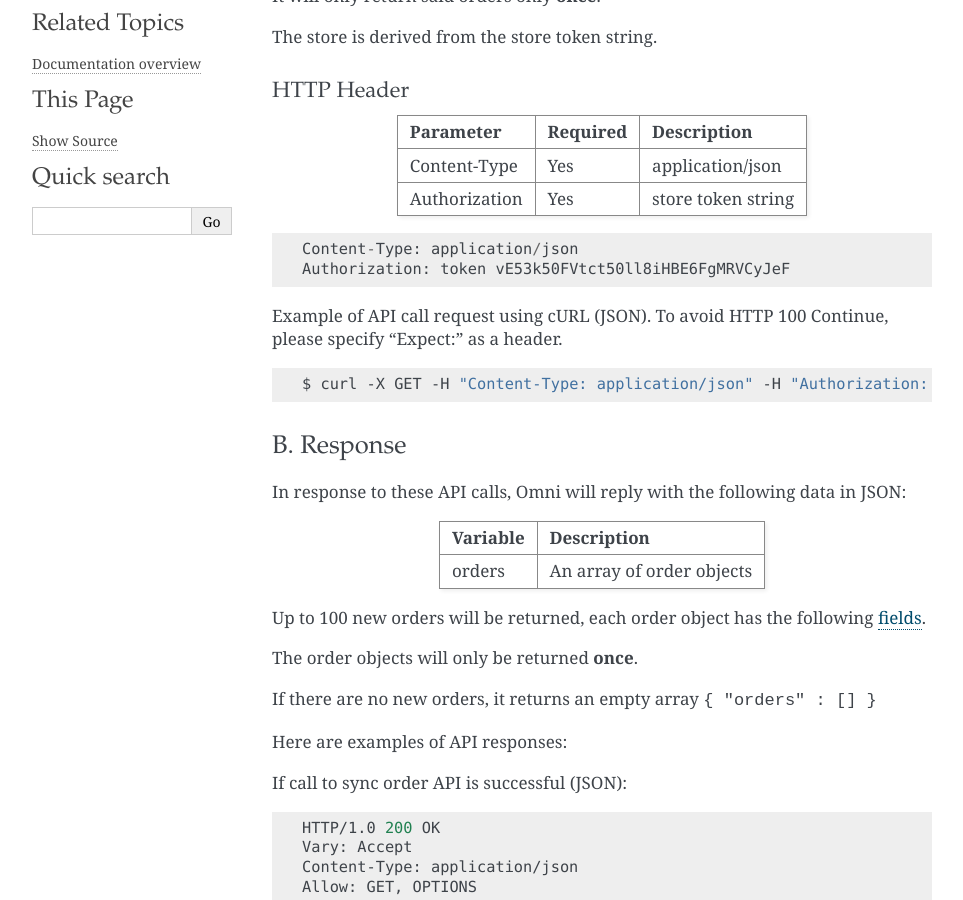
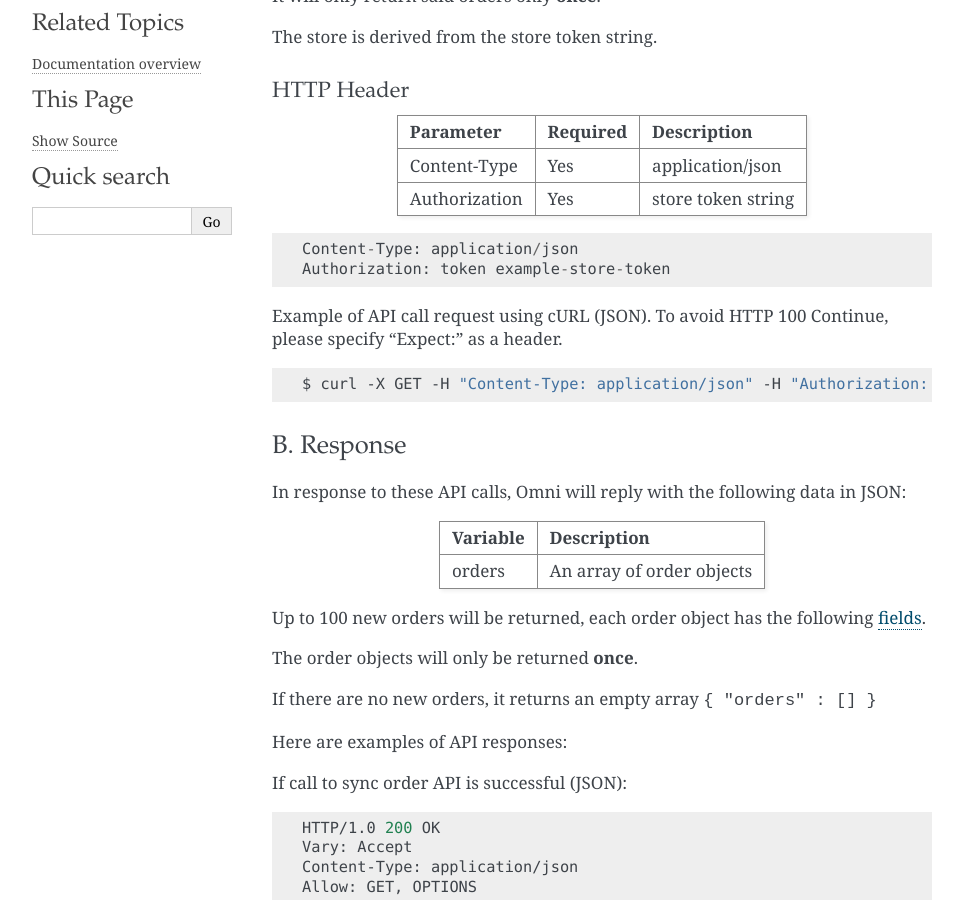
Before and after one commit to ui/stamps-api-docs, a Sphinx documentation site: the page built from source/omni_order_api.rst, in a window 1280 px wide and 900 px high, scrolled down 769 px. Shown: the whole window, without its empty margins (148-1111 px from the left). Built offline with Sphinx 7.4.7, drawn with Linux system fonts in a browser that asks for light colours; some of the changed text lies outside the part shown.

Commit message:
Update omni_order_api.rst

```diff
--- a/source/omni_order_api.rst
+++ b/source/omni_order_api.rst
@@ -50,13 +50,13 @@ Authorization       Yes         store token string
 .. code-block::
 
     Content-Type: application/json
-    Authorization: token vE53k50FVtct50ll8iHBE6FgMRVCyJeF
+    Authorization: token example-store-token
 
 Example of API call request using cURL (JSON). To avoid HTTP 100 Continue, please specify "Expect:" as a header.
 
 .. code-block:: bash
 
-    $ curl -X GET -H "Content-Type: application/json" -H "Authorization: token vE53k50FVtct50ll8iHBE6FgMRVCyJeF" -H "Expect:" https://host.com/api/store/orders/sync
+    $ curl -X GET -H "Content-Type: application/json" -H "Authorization: token example-store-token" -H "Expect:" https://host.com/api/store/orders/sync
 
 
 B. Response
@@ -152,7 +152,7 @@ If call to sync order API is successful (JSON):
     .. code-block::
 
         Content-Type: application/json
-        Authorization: token vE53k50FVtct50ll8iHBE6FgMRVCyJeF
+        Authorization: token example-store-token
 
     Query Parameter
     _______________
@@ -168,7 +168,7 @@ If call to sync order API is successful (JSON):
 
     .. code-block:: bash
 
-        $ curl -X GET -H "Content-Type: application/json" -H "Authorization: token vE53k50FVtct50ll8iHBE6FgMRVCyJeF" -H "Expect:" https://host.com/api/store/orders/get?last_order_id=0
+        $ curl -X GET -H "Content-Type: application/json" -H "Authorization: token example-store-token" -H "Expect:" https://host.com/api/store/orders/get?last_order_id=0
 
 
     B. Response
@@ -278,7 +278,7 @@ Authorization       Yes         store token string
 .. code-block::
 
     Content-Type: application/json
-    Authorization: token vE53k50FVtct50ll8iHBE6FgMRVCyJeF
+    Authorization: token example-store-token
 
 Query Parameter
 _______________
@@ -294,7 +294,7 @@ Example of API call request using cURL (JSON). To avoid HTTP 100 Continue, pleas
 
 .. code-block:: bash
 
-    $ curl -X GET -H "Content-Type: application/json" -H "Authorization: token vE53k50FVtct50ll8iHBE6FgMRVCyJeF" -H "Expect:" https://host.com/api/store/orders/details?number=FR9TL74P
+    $ curl -X GET -H "Content-Type: application/json" -H "Authorization: token example-store-token" -H "Expect:" https://host.com/api/store/orders/details?number=FR9TL74P
 
 
 B. Response
@@ -450,7 +450,7 @@ Authorization       Yes         token string
 .. code-block::
 
     Content-Type: application/json
-    Authorization: token vE53k50FVtct50ll8iHBE6FgMRVCyJeF
+    Authorization: token example-store-token
 
 Body
 ______
@@ -475,7 +475,7 @@ Example of API call request using cURL (JSON). To avoid HTTP 100 Continue, pleas
 
 .. code-block:: bash
 
-    $ curl -X POST -H "Content-Type: application/json" -H "Authorization: token vE53k50FVtct50ll8iHBE6FgMRVCyJeF" -H "Expect:" https://orders.upnormal.co.id/api/store/orders/confirm -i -d '{ "number": "FR9TL74P" }'
+    $ curl -X POST -H "Content-Type: application/json" -H "Authorization: token example-store-token" -H "Expect:" https://orders.upnormal.co.id/api/store/orders/confirm -i -d '{ "number": "FR9TL74P" }'
 
 
 Response
@@ -627,7 +627,7 @@ Authorization       Yes         token string
 .. code-block::
 
     Content-Type: application/json
-    Authorization: token vE53k50FVtct50ll8iHBE6FgMRVCyJeF
+    Authorization: token example-store-token
 
 Body
 ______
@@ -652,7 +652,7 @@ Example of API call request using cURL (JSON). To avoid HTTP 100 Continue, pleas
 
 .. code-block:: bash
 
-    $ curl -X POST -H "Content-Type: application/json" -H "Authorization: token vE53k50FVtct50ll8iHBE6FgMRVCyJeF" -H "Expect:" https://orders.upnormal.co.id/api/store/orders/paid -i -d '{ "order": "FR9TL74P" }'
+    $ curl -X POST -H "Content-Type: application/json" -H "Authorization: token example-store-token" -H "Expect:" https://orders.upnormal.co.id/api/store/orders/paid -i -d '{ "order": "FR9TL74P" }'
 
 Response
 ----------
@@ -803,7 +803,7 @@ Authorization       Yes         token string
 .. code-block::
 
     Content-Type: application/json
-    Authorization: token vE53k50FVtct50ll8iHBE6FgMRVCyJeF
+    Authorization: token example-store-token
 
 Body
 ______
@@ -828,7 +828,7 @@ Example of API call request using cURL (JSON). To avoid HTTP 100 Continue, pleas
 
 .. code-block:: bash
 
-    $ curl -X POST -H "Content-Type: application/json" -H "Authorization: token vE53k50FVtct50ll8iHBE6FgMRVCyJeF" -H "Expect:" https://orders.upnormal.co.id/api/store/orders/complete -i -d '{ "order": "FR9TL74P" }'
+    $ curl -X POST -H "Content-Type: application/json" -H "Authorization: token example-store-token" -H "Expect:" https://orders.upnormal.co.id/api/store/orders/complete -i -d '{ "order": "FR9TL74P" }'
 
 Response
 ----------
@@ -979,7 +979,7 @@ Authorization       Yes         token string
 .. code-block::
 
     Content-Type: application/json
-    Authorization: token vE53k50FVtct50ll8iHBE6FgMRVCyJeF
+    Authorization: token example-store-token
 
 Body
 ______
@@ -1004,7 +1004,7 @@ Example of API call request using cURL (JSON). To avoid HTTP 100 Continue, pleas
 
 .. code-block:: bash
 
-    $ curl -X POST -H "Content-Type: application/json" -H "Authorization: token vE53k50FVtct50ll8iHBE6FgMRVCyJeF" -H "Expect:" https://orders.upnormal.co.id/api/store/orders/cancel -i -d '{ "order": "FR9TL74P" }'
+    $ curl -X POST -H "Content-Type: application/json" -H "Authorization: token example-store-token" -H "Expect:" https://orders.upnormal.co.id/api/store/orders/cancel -i -d '{ "order": "FR9TL74P" }'
 
 Response
 ----------
```
